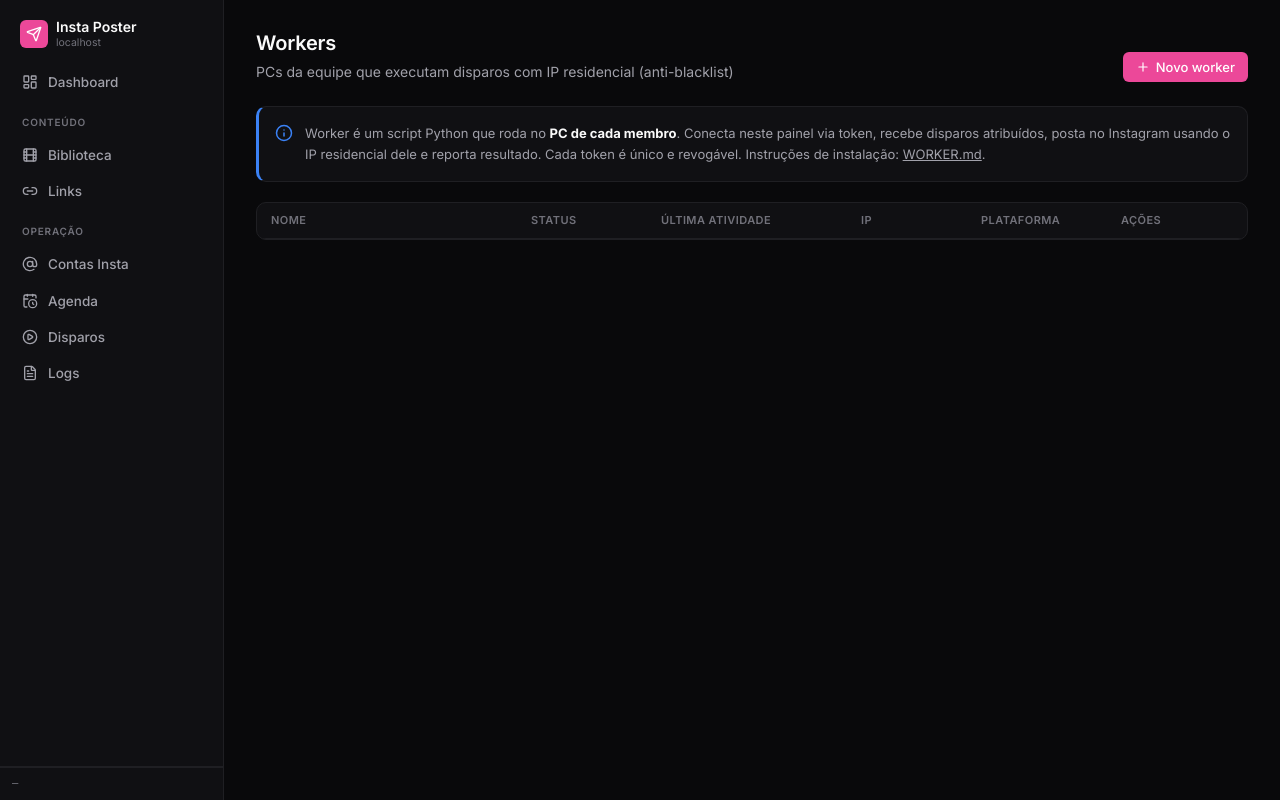
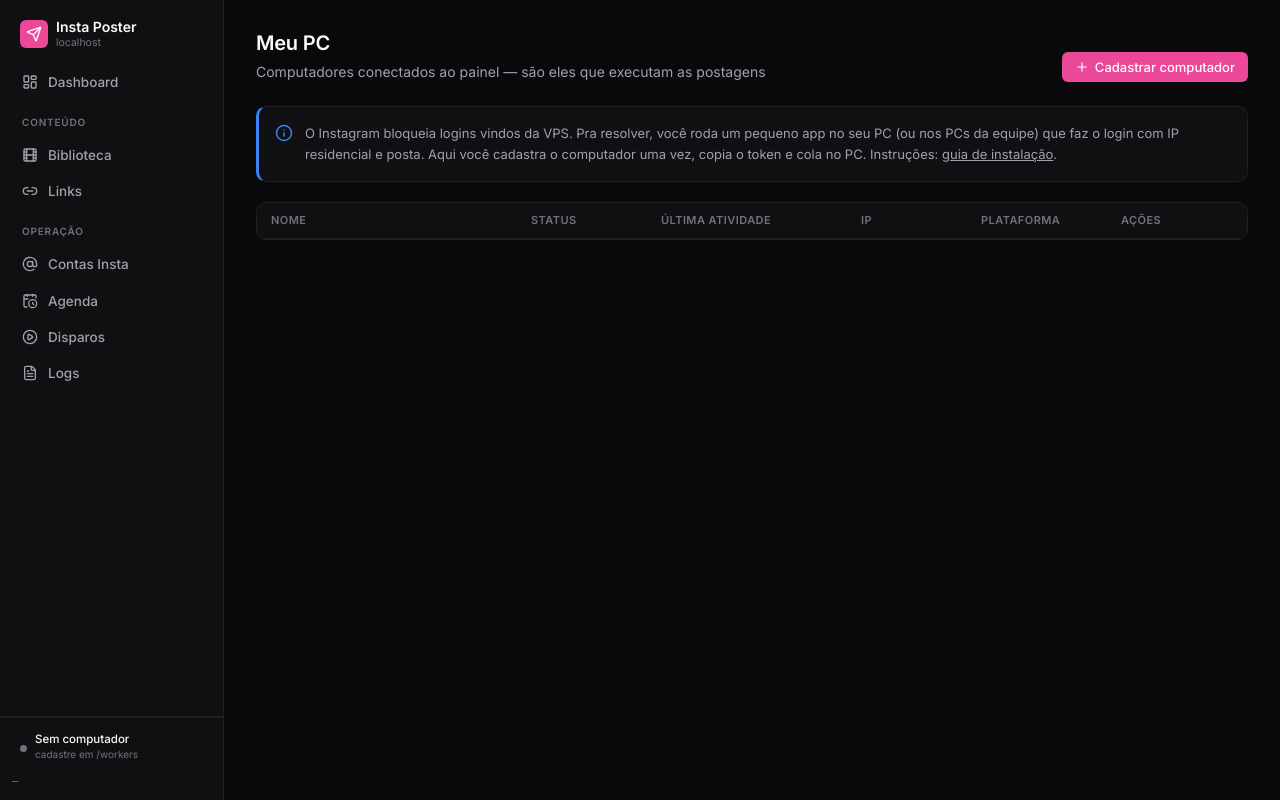
Before and after one commit to contatoheavenmkt-spec/instapost, a Python web app: template web/templates/workers.html in a window 1280 px wide. Run offline with Jinja, Linux system fonts and the light colour scheme; the template is opened without the code that fills it, so the values that code supplies are empty; some libraries are stand-ins or nearby versions.

Commit message:
UX limpa: 1 caminho so (worker), sem jargao tecnico
- Sidebar: indicador permanente de status do PC (verde piscando se online,
  amarelo se offline) com link direto pra /workers (renomeado 'Meu PC')
- /accounts:
  - Removido botao server (sempre dava blacklist). So 1 botao 'Conectar'.
  - Status sem '(worker)' / '(servidor)' explicito: so 'conectada' / 'nao
    conectada'. Coluna Sessao continua mostrando qual PC conectou pra rastreio.
  - Mensagem amigavel quando PC offline: 'Seu computador esta desligado.
    Abra o PowerShell e rode python worker.py'
- Modal de video:
  - Removido 'Postar agora (servidor)'. So 'Postar agora' (que sempre via PC).
  - Modal renomeado de 'Postar via worker' pra 'Postar'.
  - Hint: 'Seu computador esta desligado' / 'X computadores conectados'.
- /workers renomeado 'Meu PC' com texto mais amigavel

```diff
--- a/web/templates/base.html
+++ b/web/templates/base.html
@@ -173,7 +173,7 @@
       {% if is_owner %}
       <div class="nav-group">Admin</div>
       <a class="nav-link {% if active == 'team' %}active{% endif %}" href="/team"><i data-lucide="users" class="icon"></i> Equipe</a>
-      <a class="nav-link {% if active == 'workers' %}active{% endif %}" href="/workers"><i data-lucide="monitor" class="icon"></i> Workers</a>
+      <a class="nav-link {% if active == 'workers' %}active{% endif %}" href="/workers"><i data-lucide="monitor" class="icon"></i> Meu PC</a>
       {% endif %}
     </nav>
     <div class="border-t border-line">
@@ -194,8 +194,15 @@
         </div>
       </div>
       {% endif %}
-      <div class="px-3 py-2 border-t border-line">
-        <div class="text-[10.5px] text-muted mono" id="host-info">—</div>
+      <div class="px-3 py-2.5 border-t border-line">
+        <a href="/workers" class="flex items-center gap-2 px-2 py-1.5 rounded hover:bg-[var(--surface-2)]" id="worker-status-link" title="Status do seu computador">
+          <span class="dot dot-muted" id="worker-status-dot"></span>
+          <div class="flex-1 min-w-0">
+            <div class="text-[11.5px] font-medium leading-none" id="worker-status-text">Computador desligado</div>
+            <div class="text-[10px] text-muted mt-0.5" id="worker-status-sub">verificando…</div>
+          </div>
+        </a>
+        <div class="text-[10.5px] text-muted mono mt-1.5" id="host-info">—</div>
       </div>
     </div>
   </aside>
@@ -260,6 +267,35 @@
     document.getElementById('host-info').textContent = j.host_ip ? `LAN: ${j.host_ip}:8000` : '127.0.0.1:8000';
   }).catch(() => {});
 
+  // Status do worker — polling pra mostrar se tem PC ligado
+  async function refreshWorkerStatus() {
+    try {
+      const workers = await fetch('/api/workers').then(r => r.ok ? r.json() : []);
+      const online = workers.filter(w => w.online);
+      const dot = document.getElementById('worker-status-dot');
+      const txt = document.getElementById('worker-status-text');
+      const sub = document.getElementById('worker-status-sub');
+      if (!dot) return;
+      if (online.length > 0) {
+        dot.className = 'dot dot-success dot-pulse';
+        txt.textContent = online.length === 1 ? 'Computador conectado' : `${online.length} computadores conectados`;
+        sub.textContent = online.map(w => w.name).join(' · ');
+      } else if (workers.length > 0) {
+        dot.className = 'dot dot-warning';
+        txt.textContent = 'Computador desligado';
+        sub.textContent = 'abra o worker no PC';
+      } else {
+        dot.className = 'dot dot-muted';
+        txt.textContent = 'Sem computador';
+        sub.textContent = 'cadastre em /workers';
+      }
+    } catch {}
+  }
+  refreshWorkerStatus();
+  setInterval(refreshWorkerStatus, 15000);
+  // Expõe pra outras telas poderem chamar
+  window.refreshWorkerStatus = refreshWorkerStatus;
+
   // User menu toggle
   window.toggleUserMenu = function() {
     document.getElementById('user-menu').classList.toggle('hidden');
--- a/web/templates/workers.html
+++ b/web/templates/workers.html
@@ -4,11 +4,11 @@
 
 <div class="flex items-end justify-between mb-6">
   <div>
-    <h1 class="h-page">Workers</h1>
-    <p class="text-sm text-soft mt-1">PCs da equipe que executam disparos com IP residencial (anti-blacklist)</p>
+    <h1 class="h-page">Meu PC</h1>
+    <p class="text-sm text-soft mt-1">Computadores conectados ao painel — são eles que executam as postagens</p>
   </div>
   <button class="btn btn-accent" onclick="openCreate()">
-    <i data-lucide="plus" class="icon"></i> Novo worker
+    <i data-lucide="plus" class="icon"></i> Cadastrar computador
   </button>
 </div>
 
@@ -16,7 +16,7 @@
 <div class="surface mb-5 p-4 flex items-start gap-3" style="border-left: 3px solid #3b82f6">
   <i data-lucide="info" style="width:18px;height:18px;color:#3b82f6;margin-top:1px;flex-shrink:0"></i>
   <div class="text-[13px] text-soft leading-relaxed">
-    Worker é um script Python que roda no <strong class="text-[var(--text)]">PC de cada membro</strong>. Conecta neste painel via token, recebe disparos atribuídos, posta no Instagram usando o IP residencial dele e reporta resultado. Cada token é único e revogável. Instruções de instalação: <a href="https://github.com/contatoheavenmkt-spec/instapost/blob/main/deploy/WORKER.md" target="_blank" class="underline">WORKER.md</a>.
+    O Instagram bloqueia logins vindos da VPS. Pra resolver, você roda um pequeno app no seu PC (ou nos PCs da equipe) que faz o login com IP residencial e posta. Aqui você cadastra o computador uma vez, copia o token e cola no PC. Instruções: <a href="https://github.com/contatoheavenmkt-spec/instapost/blob/main/deploy/WORKER.md" target="_blank" class="underline">guia de instalação</a>.
   </div>
 </div>
 
```
Also changed, not shown: web/templates/accounts.html (+13 -18 lines), web/templates/videos.html (+6 -9 lines).
